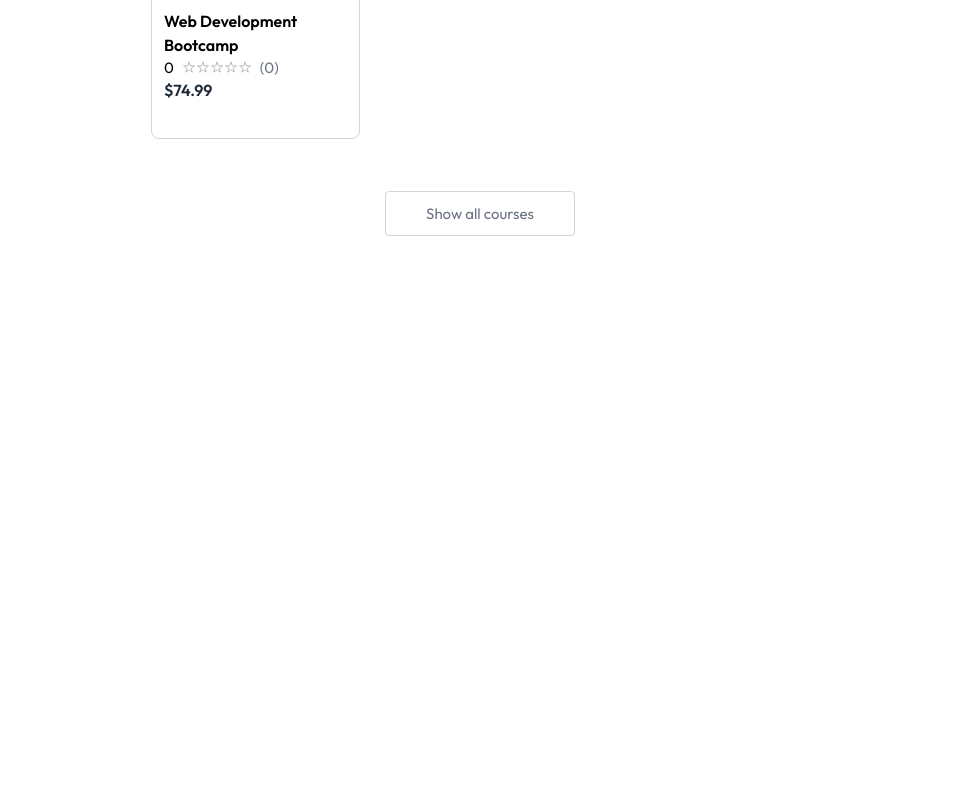
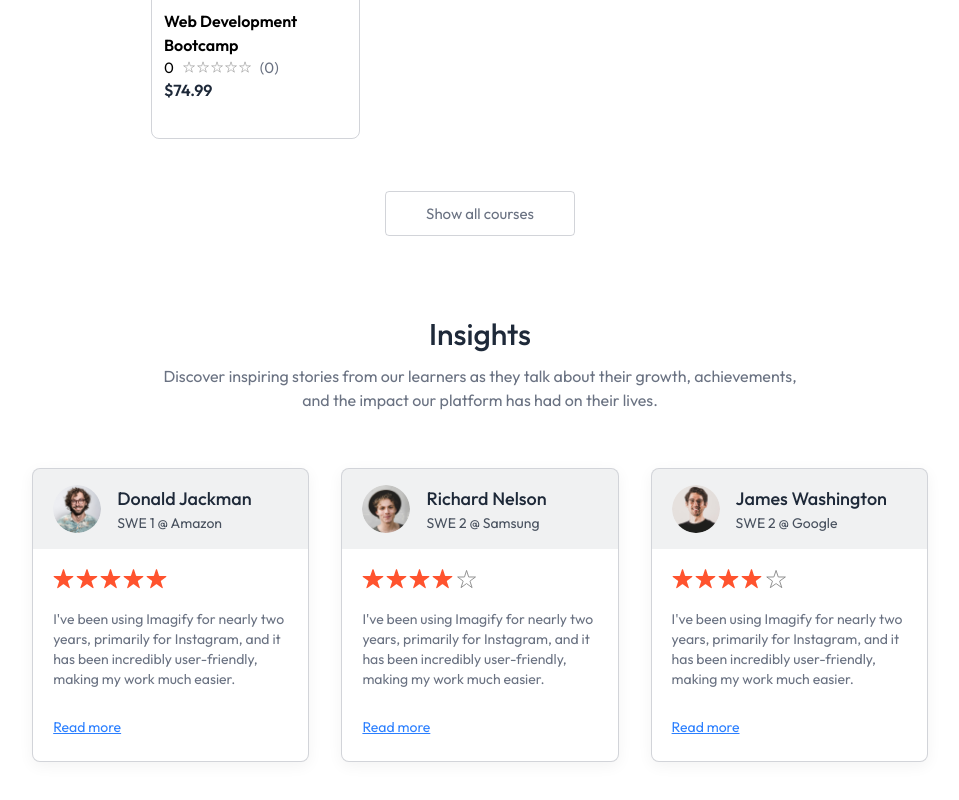
Before and after one commit to prnvgithub28/Mentora, a React (Vite) app: page / in a window 1280 px wide. Shown: the part 1398-2198 px from the top of the page, without its empty margins (160-1119 px from the left). Before the commit the page ends 1686 px from the top, so only its background shows below. Built offline with nearby package versions, Linux system fonts and the light colour scheme; no server answers.

Commit message:
added testimonials section to the home page

```diff
--- a/src/components/student/Navbar.jsx
+++ b/src/components/student/Navbar.jsx
@@ -6,7 +6,7 @@
 
 const Navbar = () => {
 
-  const {navigate} = useContext(AppContext);
+  const {navigate,isEducator} = useContext(AppContext);
 
   const isCourseListPage = location.pathname.includes('/course-list');
 
@@ -22,7 +22,7 @@
         { user &&
           <>
           <div className='flex items-center gap-5'>
-            <button>Become Educator</button>
+            <button onClick={() => {navigate('/educator')}}>{isEducator ? 'Educator Dashboard' : 'Become Educator'}</button>
             | <Link to='/my-enrollments'>My Enrollments</Link>
           </div>
           </>
@@ -35,8 +35,8 @@
         <div className='flex items-center gap-1 sm:gap-2 max-sm:text-xs'>
           { user &&
           <>
-          <div className='flex items-center gap-5'>
-            <button>Become Educator</button>
+          <div className='flex items-center'>
+            <button onClick={() => {navigate('/educator')}}>{isEducator ? 'Educator Dashboard' : 'Become Educator'}</button>
             | <Link to='/my-enrollments'>My Enrollments</Link>
           </div>
           </>
--- a/src/components/student/TestimonialsSection.jsx
+++ b/src/components/student/TestimonialsSection.jsx
@@ -1,9 +1,35 @@
 import React from 'react'
+import { assets, dummyTestimonial } from '../../assets/assets'
 
 const TestimonialsSection = () => {
   return (
-    <div>
-      <h1>Testimonials</h1>
+    <div className='pb-14 px-8 md:px-0'>
+      <h2 className='text-3xl font-medium text-gray-800'>Insights</h2>
+      <p className='md:text-base text-gray-500 mt-3'>Discover inspiring stories from our learners as they talk about their growth, achievements,
+        <br/>and the impact our platform has had on their lives.</p>
+      <div className='grid grid-cols-[repeat(auto-fit,minmax(200px,1fr))] gap-8 mt-14'>
+        {dummyTestimonial.map((testimonial,index)=>(
+          <div key={index} className='text-sm text-left border border-gray-500/30 pb-6 rounded-lg bg-white
+          shadow-[0px_4px_15px_0px] shadow-black/5 overflow-hidden '>
+            <div className='flex items-center gap-4 px-5 py-4 bg-gray-500/10'>
+              <img className='h-12 w-12 rounded-full' src={testimonial.image} alt={testimonial.name} />
+              <div>
+                <h1 className='text-lg font-medium text-gray-800'>{testimonial.name}</h1>
+                <p className='text-gray-800/80'>{testimonial.role}</p>
+              </div>
+            </div>
+            <div className='p-5 pb-7'>
+                <div className='flex gap-0.5'>
+                  {[...Array(5)].map((_,i)=>(
+                    <img className='h-5' key={i} src={i<Math.floor(testimonial.rating)? assets.star : assets.star_blank} alt='star' />
+                  ))}
+                </div>
+                <p className='text-gray-500 mt-5'>{testimonial.feedback}</p>
+              </div>
+              <a href='#' className='text-blue-500 underline px-5'>Read more</a>
+          </div>
+        ))}
+      </div>
     </div>
   )
 }
--- a/src/context/AppContext.jsx
+++ b/src/context/AppContext.jsx
@@ -10,6 +10,7 @@
     const navigate  = useNavigate();
 
     const [allCourses,setAllCourses] = useState([]);
+    const [isEducator,setIsEducator] = useState(true);
 
     const fetchAllCourses = async() =>{//fetch all courses
         setAllCourses(dummyCourses)
@@ -30,7 +31,7 @@
     },[])
 
     const value = {
-        currency,allCourses,navigate,calculateRating
+        currency,allCourses,navigate,calculateRating,isEducator,setIsEducator
     }
 
     return (
--- a/src/pages/student/Home.jsx
+++ b/src/pages/student/Home.jsx
@@ -2,6 +2,7 @@
 import Hero from '../../components/student/Hero'
 import Companies from '../../components/student/Companies'
 import CoursesSection from '../../components/student/CoursesSection'
+import TestimonialsSection from '../../components/student/TestimonialsSection'
 
 const Home = () => {
   return (
@@ -9,6 +10,7 @@
       <Hero />
       <Companies />
       <CoursesSection />
+      <TestimonialsSection />
     </div>
   )
 }
```
